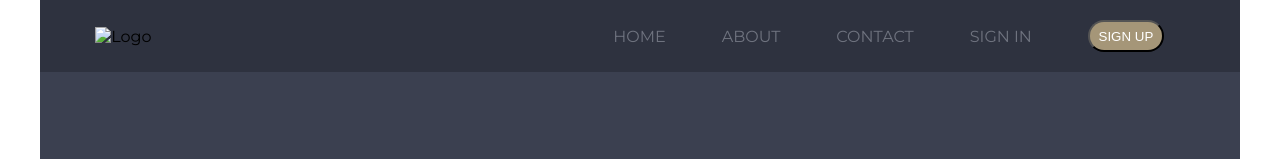
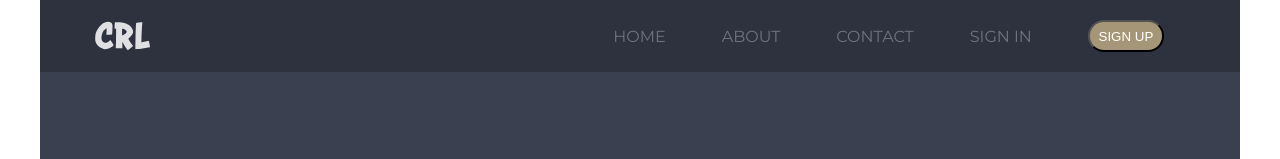
Before and after one commit to dannondorf/Flexbox_Landing_Page, a plain HTML site: page index.html in a window 1280 px wide. Shown: the top 159 px of the page. Drawn offline with nearby package versions, Linux system fonts and the light colour scheme; files whose address does not match are found by name.

Commit message:
logo path update
Fixed the broken logo issue after file relocation

```diff
--- a/index.html
+++ b/index.html
@@ -14,7 +14,7 @@
 
 <body>
     <nav>
-        <img src="./Images/logo.svg" alt="Logo" class="logo" id="logo">
+        <img src="./docs/Images/logo.svg" alt="Logo" class="logo" id="logo">
         <button class="hamburger" id="hamburger">
             <i class="fas fa-bars"></i>
         </button>
```
